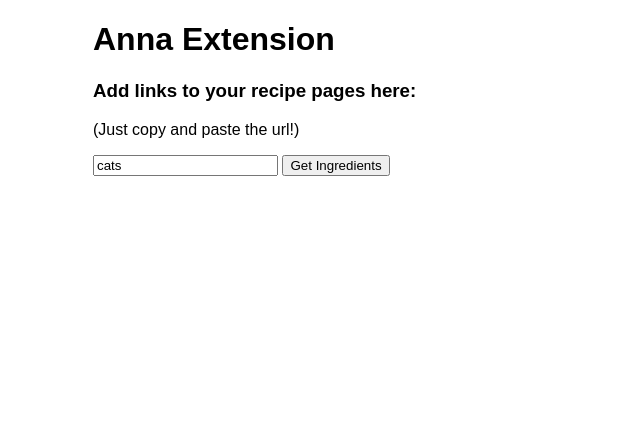
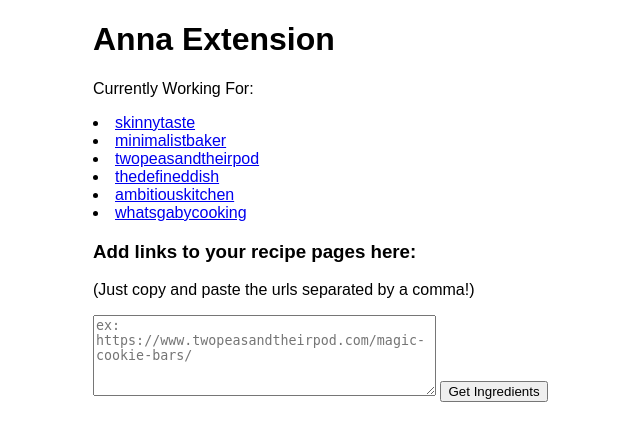
Before and after one commit to danielcaraway/annaextension, a Flask app: page / in a window 1280 px wide. Shown: the top 441 px of the page, without its empty margins (247-887 px from the left). Run offline with Flask 2, Linux system fonts and the light colour scheme.

Commit message:
Add textarea instead of simple input

```diff
--- a/templates/index.html
+++ b/templates/index.html
@@ -2,14 +2,23 @@
 
 {% block head %}
 <h1>Anna Extension</h1>
+
+<p>Currently Working For:</p>
+<li><a href="https://www.skinnytaste.com/">skinnytaste</a></li>
+<li><a href="https://minimalistbaker.com/">minimalistbaker</a></li>
+<li><a href="https://www.twopeasandtheirpod.com/">twopeasandtheirpod</a></li>
+<li><a href="https://thedefineddish.com/">thedefineddish</a></li>
+<li><a href="https://www.ambitiouskitchen.com/">ambitiouskitchen</a></li>
+<li><a href="https://whatsgabycooking.com/">whatsgabycooking</a></li>
 <h3>Add links to your recipe pages here:</h3>
-<p>(Just copy and paste the url!)</p>
+<p>(Just copy and paste the urls separated by a comma!)</p>
 {% endblock %}
 
 {% block body %}
 
 <form actions="/" method="POST">
-    <input type="text" name="content" id="content" value="cats">
+    <!-- <input type="text" name="content" id="content" value="cats"> -->
+    <textarea name="content" id="content" cols="40" rows="5" placeholder="ex: https://www.twopeasandtheirpod.com/magic-cookie-bars/"></textarea>
     <input type="submit" value="Get Ingredients">
 </form>
 
```
Also changed, not shown: README.md, 1 other file.
